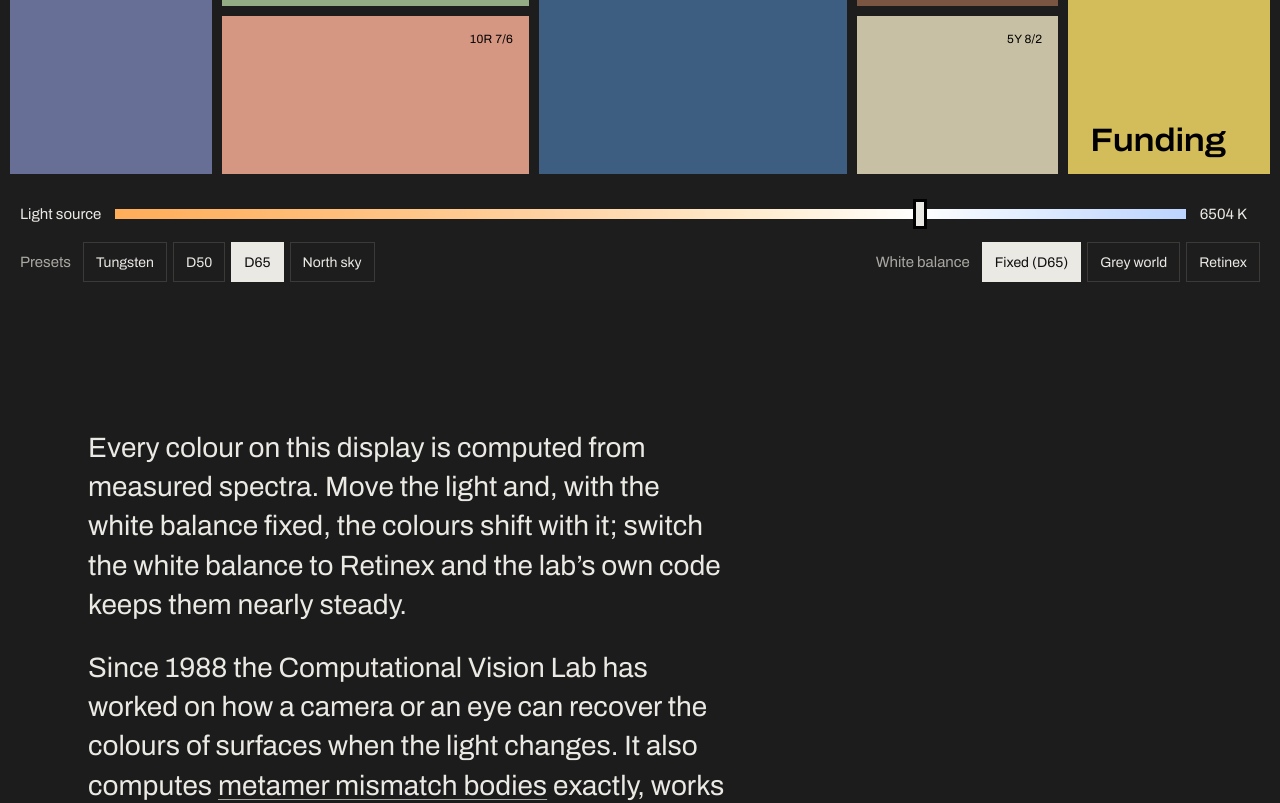
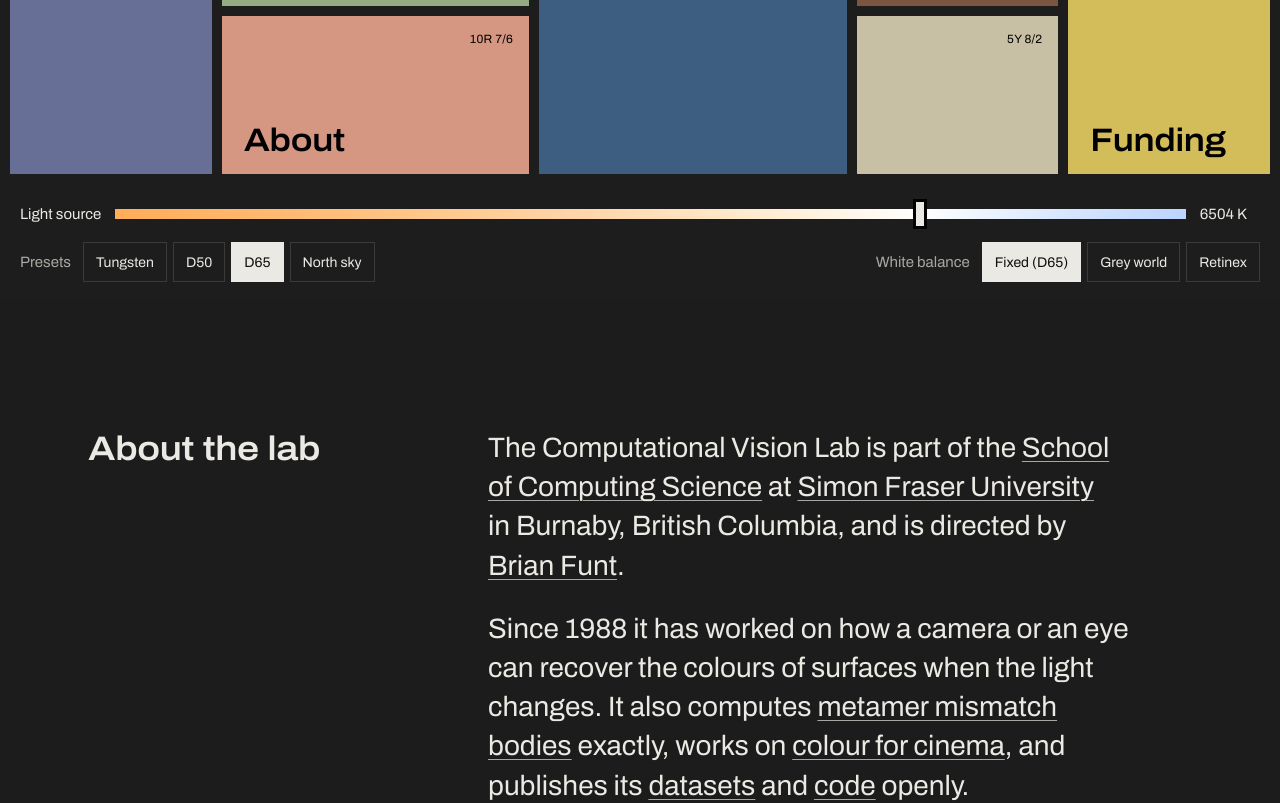
Before and after one commit to sfu-cs-vision-lab/sfu-cs-vision-lab.github.io, a Next.js app: page / in a window 1280 px wide. Shown: the part 500-1303 px from the top of the page. Built offline with nearby package versions, Linux system fonts and the light colour scheme; some icons are missing.

Commit message:
Add an About section below the home display, linked from the menu and its own paper

```diff
--- a/app/page.tsx
+++ b/app/page.tsx
@@ -17,16 +17,21 @@ export default function Home() {
     <main id="content" className="on-ground bg-ground font-archivo text-ink">
       <Mondrian />
 
-      <section aria-label="About the lab" className="mx-auto max-w-6xl px-4 pt-24 sm:px-6 md:pt-32">
+      {/* About: reached from the menu and the About paper at /#about; it has no page of its own. */}
+      <section id="about" aria-labelledby="about-heading" className="mx-auto grid max-w-6xl gap-x-12 gap-y-6 px-4 pt-24 sm:px-6 md:grid-cols-[minmax(0,1fr)_minmax(0,2fr)] md:pt-32">
+        <h2 id="about-heading" className="text-[28px] font-semibold leading-tight tracking-[-0.01em] text-ink [font-stretch:112.5%] [text-wrap:balance] md:text-[34px]">
+          About the lab
+        </h2>
         <div className="max-w-[40ch] space-y-6 text-[22px] leading-[1.45] text-ink md:text-[28px] md:leading-[1.4]">
           <p>
-            Every colour on this display is computed from measured spectra. Move the light and, with the white balance
-            fixed, the colours shift with it; switch the white balance to Retinex and the lab&rsquo;s own code keeps them
-            nearly steady.
+            The Computational Vision Lab is part of the{" "}
+            <a href="https://www.sfu.ca/computing.html">School of Computing Science</a> at{" "}
+            <a href="https://www.sfu.ca/">Simon Fraser University</a> in Burnaby, British Columbia, and is directed by{" "}
+            <Link href="/people/">Brian Funt</Link>.
           </p>
           <p>
-            Since 1988 the Computational Vision Lab has worked on how a camera or an eye can recover the colours of
-            surfaces when the light changes. It also computes{" "}
+            Since 1988 it has worked on how a camera or an eye can recover the colours of surfaces when the light
+            changes. It also computes{" "}
             <Link href="/research/#metamer-mismatching">metamer mismatch bodies</Link> exactly, works on{" "}
             <Link href="/research/#cinema-colour">colour for cinema</Link>, and publishes its{" "}
             <Link href="/data/">datasets</Link> and <Link href="/code/">code</Link> openly.
@@ -39,6 +44,11 @@ export default function Home() {
           What you&rsquo;re looking at
         </h2>
         <div className="max-w-[65ch] space-y-5 text-[17px] leading-[1.65] md:text-[18px]">
+          <p>
+            Every colour on this display is computed from measured spectra. Move the light and, with the white balance
+            fixed, the colours shift with it; switch the white balance to Retinex and the lab&rsquo;s own code keeps them
+            nearly steady.
+          </p>
           <p>
             Twelve papers from the Munsell Book of Color, matte collection, on a black ground of flat 1.2% reflectance.
             The colour of each paper on your screen is computed from its measured reflectance spectrum, the spectrum of
@@ -61,7 +71,7 @@ export default function Home() {
             Edwin Land and John McCann used displays like this, which they called Mondrians, to study why colours look
             stable when the light changes. In 1988 Brian Funt and Mark Drew published{" "}
             <a href="https://doi.org/10.1109/CVPR.1988.196288"><cite>Color constancy computation in near-Mondrian scenes
-            using a finite dimensional linear model</cite></a> (CVPR). The Retinex view runs the lab&rsquo;s
+            using a finite dimensional linear model</cite></a> (CVPR). The Retinex white balance runs the lab&rsquo;s
             own code: the McCann99 retinex from Funt, Ciurea and McCann&rsquo;s <cite>Retinex in MATLAB</cite>, ported
             to run in your browser.
           </p>
--- a/lib/mondrian.ts
+++ b/lib/mondrian.ts
@@ -27,13 +27,13 @@ export const PAPERS: Paper[] = [
   { chip: "5Y 8/8", label: "Funding", href: "/funding/", wide: [4, 11, 9, 13], narrow: [7, 4, 10, 7] },
   { chip: "7.5PB 5/6", wide: [5, 1, 9, 3], narrow: [10, 1, 13, 2] },
   { chip: "7.5GY 7/4", label: "Research", href: "/research/", wide: [5, 3, 7, 6], narrow: [4, 1, 6, 4] },
-  { chip: "10R 7/6", wide: [7, 3, 9, 6], narrow: [12, 2, 13, 4] },
-  { chip: "2.5PB 4/6", wide: [6, 6, 9, 9], narrow: [10, 4, 13, 6] },
+  { chip: "10R 7/6", label: "About", href: "/#about", wide: [7, 3, 9, 6], narrow: [10, 4, 13, 6] },
+  { chip: "2.5PB 4/6", wide: [6, 6, 9, 9], narrow: [12, 2, 13, 4] },
   { chip: "5Y 8/2", wide: [7, 9, 9, 11], narrow: [10, 6, 13, 7] },
 ];
 
 /** The site's sections in menu order, each tied to the paper that carries it on the home page. */
-const MENU = ["Research", "Publications", "Data", "Code", "People", "Funding"];
+const MENU = ["About", "Research", "Publications", "Data", "Code", "People", "Funding"];
 export const SECTIONS = PAPERS.filter(p => p.href)
   .map(p => ({ name: p.label!, href: p.href!, chip: p.chip }))
   .sort((a, b) => MENU.indexOf(a.name) - MENU.indexOf(b.name));
```
